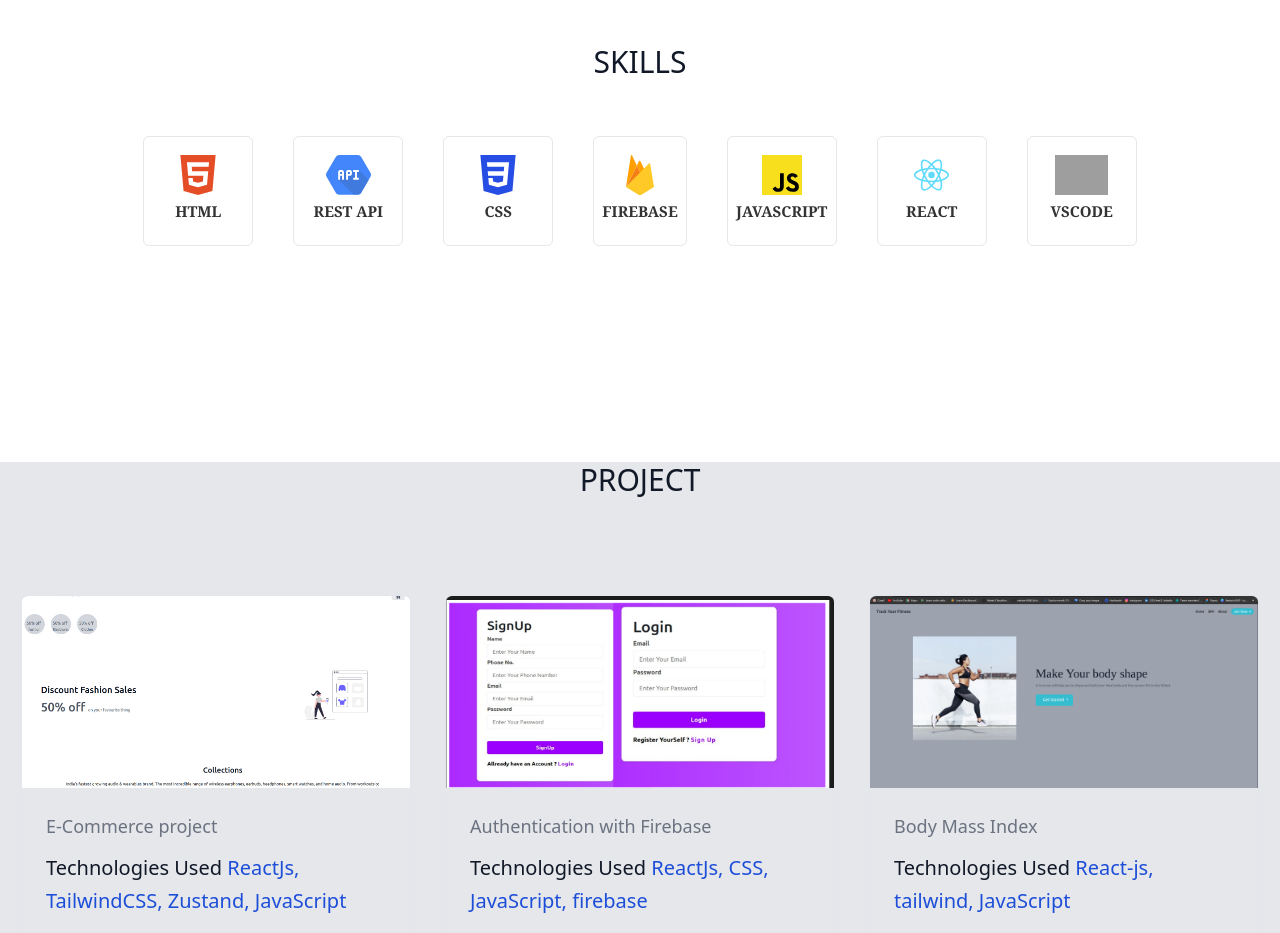
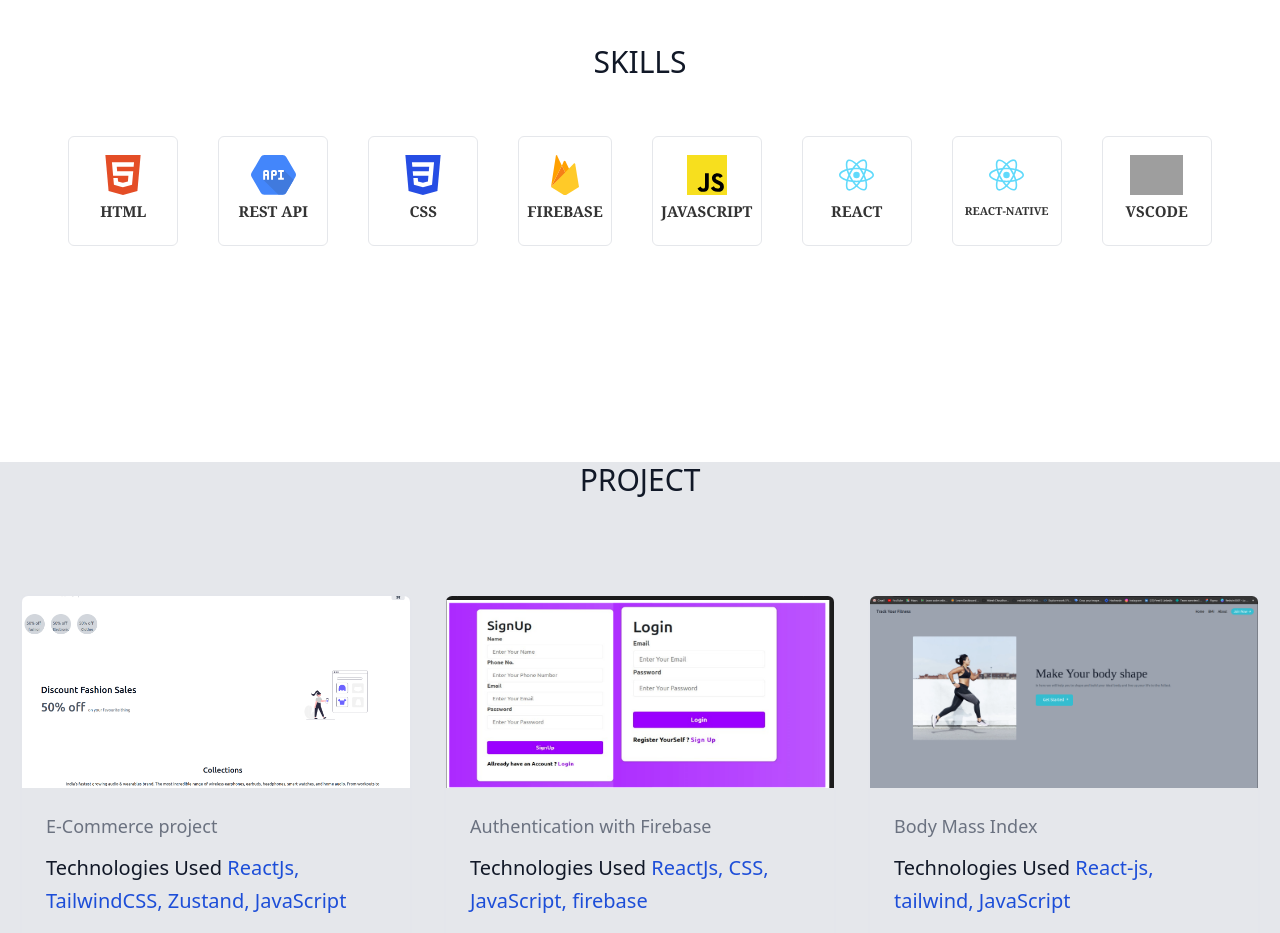
Before and after one commit to redwin-0000/react-portfolio, a React (Create React App) app: page / in a window 1280 px wide. Shown: the part 1180-2113 px from the top of the page. Built offline with nearby package versions, Linux system fonts and the light colour scheme; grey boxes are pictures that could not be loaded.

Commit message:
Update About.js

```diff
--- a/src/components/About.js
+++ b/src/components/About.js
@@ -84,6 +84,12 @@ const About =()=>{
       <img src={react} alt="" className="h-[40px] text-[#333333]" />
       <h3 className="text-[15px] font-bold">REACT</h3>
     </div>
+   <div
+      className="bg-white p-2 text-center rounded-md delay-150 hover:shadow-2xl border duration-100 flex items-center justify-center flex-col w-[110px] h-[110px]"
+    >
+      <img src={react} alt="" className="h-[40px] text-[#333333]" />
+      <h3 className="text-[11px] font-bold">REACT-NATIVE</h3>
+    </div>
 
     <div
       className="bg-white p-2 text-center rounded-md delay-150 hover:shadow-2xl  border duration-100 flex items-center justify-center flex-col w-[110px] h-[110px]"
```
